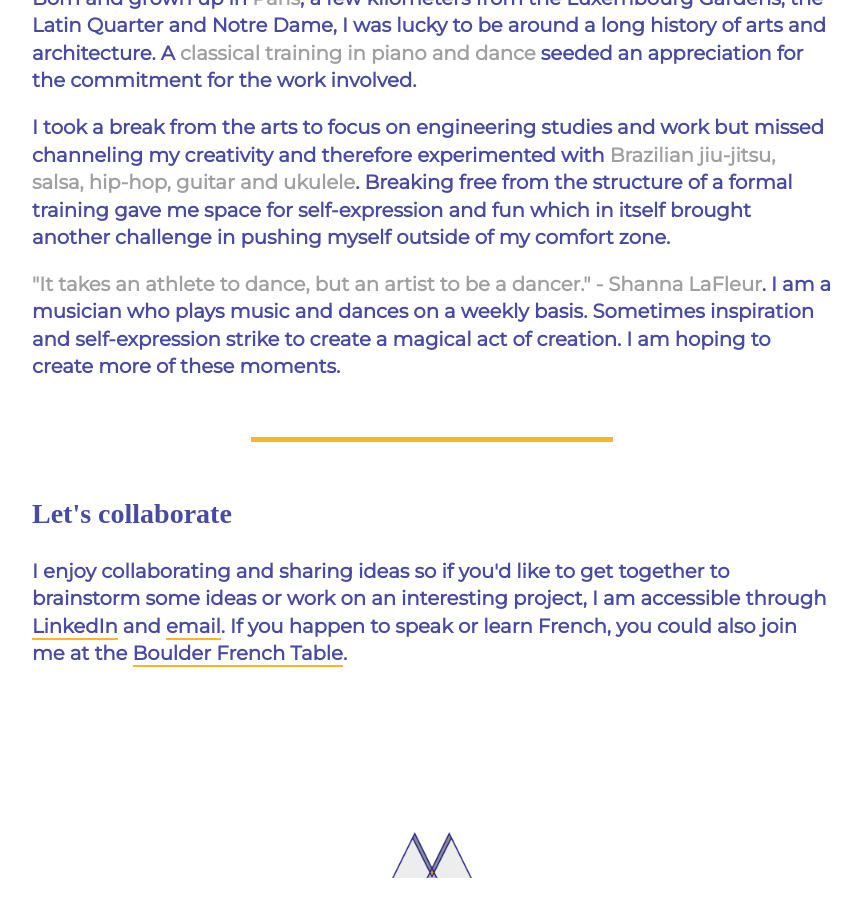
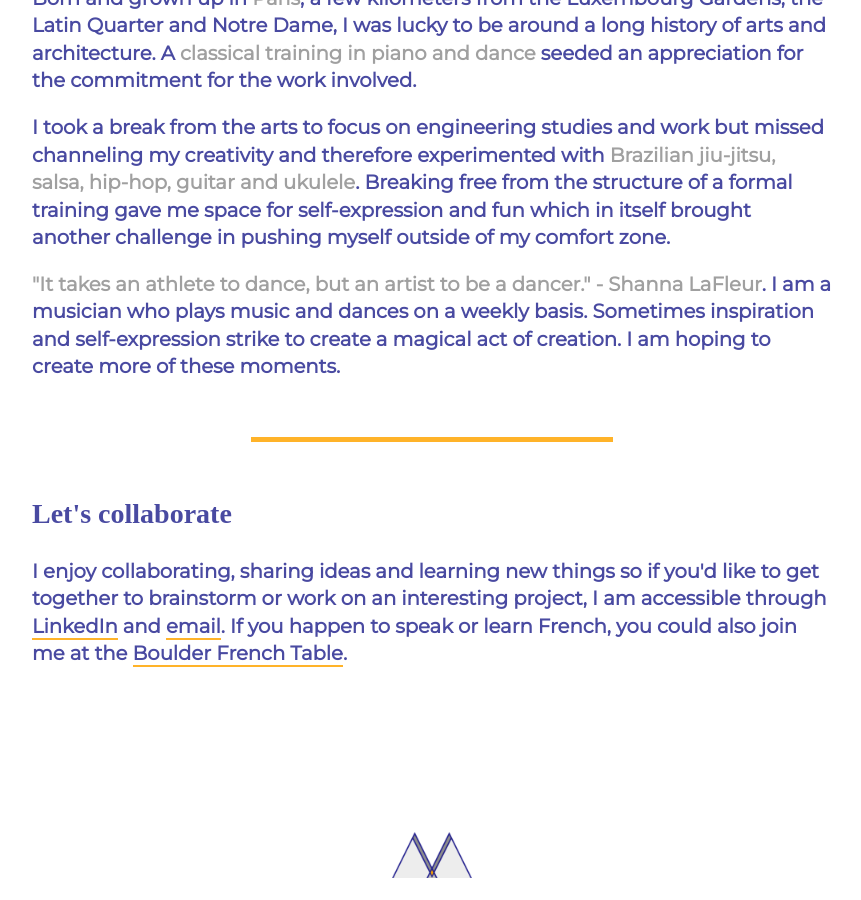
Before and after one commit to designesse/malina_2018, a Jekyll site: the page built from _pages/index.html, in a window 1280 px wide and 900 px high, scrolled down 1693 px. Shown: the whole window, without its empty margins (208-1069 px from the left). Built offline with Jekyll 4.4.1, drawn with Linux system fonts in a browser that asks for light colours; some web fonts are replaced.

Commit message:
Removed 'ideas' repetition.

```diff
--- a/_pages/index.html
+++ b/_pages/index.html
@@ -77,6 +77,6 @@ layout: homepage
 
   <section>
     <h2>Let's collaborate</h2>
-    <p>I enjoy collaborating and sharing ideas so if you'd like to get together to brainstorm some ideas or work on an interesting project, I am accessible through <a href="https://www.linkedin.com/in/malinar">LinkedIn</a> and <a href="mailto:malina.randrianavony@gmail.com">email</a>. If you happen to speak or learn French, you could also join me at the <a href="https://www.meetup.com/Boulder-French-table-La-Table-Francophone-de-Boulder/">Boulder French Table</a>.</p>
+    <p>I enjoy collaborating, sharing ideas and learning new things so if you'd like to get together to brainstorm or work on an interesting project, I am accessible through <a href="https://www.linkedin.com/in/malinar">LinkedIn</a> and <a href="mailto:malina.randrianavony@gmail.com">email</a>. If you happen to speak or learn French, you could also join me at the <a href="https://www.meetup.com/Boulder-French-table-La-Table-Francophone-de-Boulder/">Boulder French Table</a>.</p>
   </section>
 </div>
```
